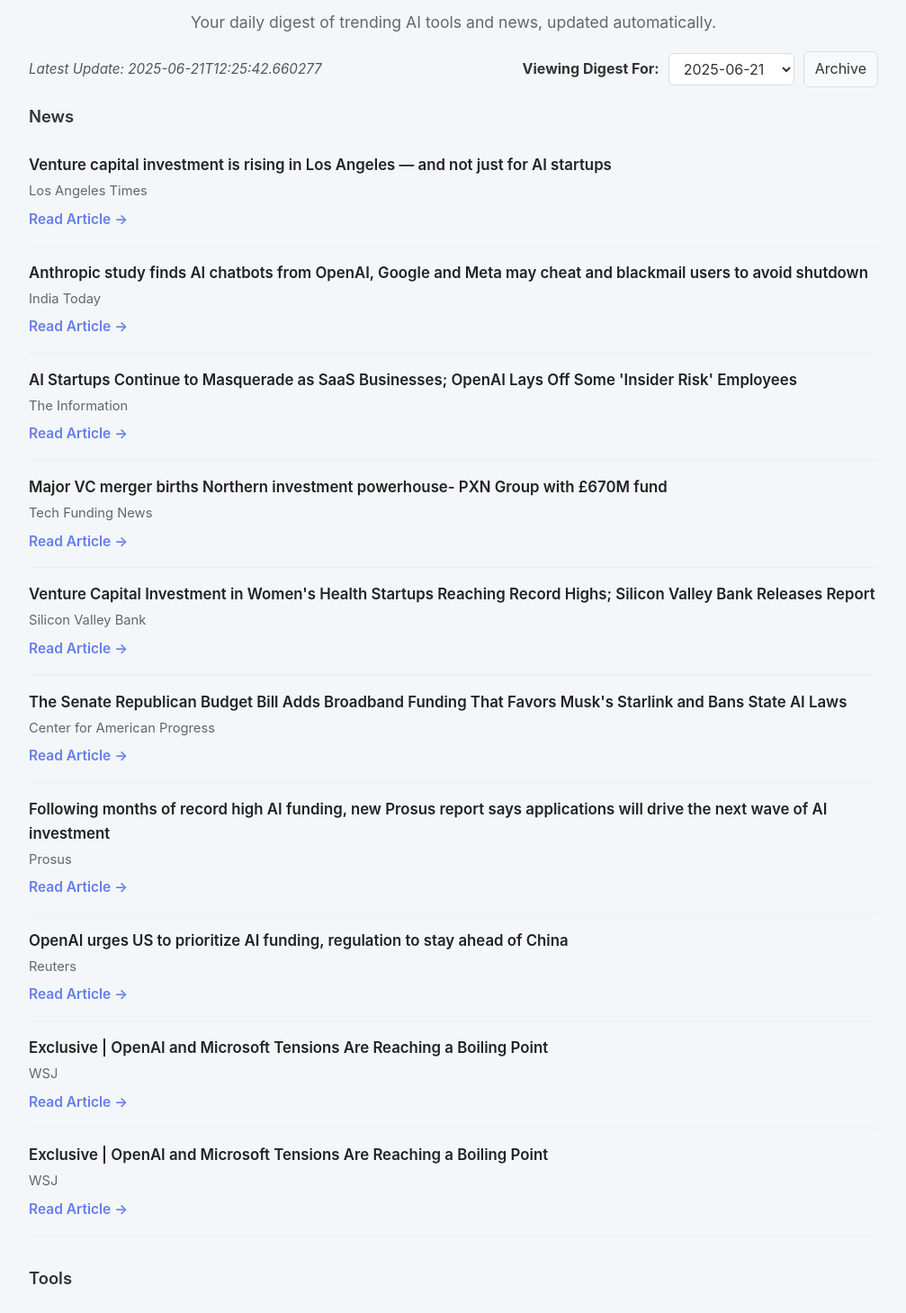
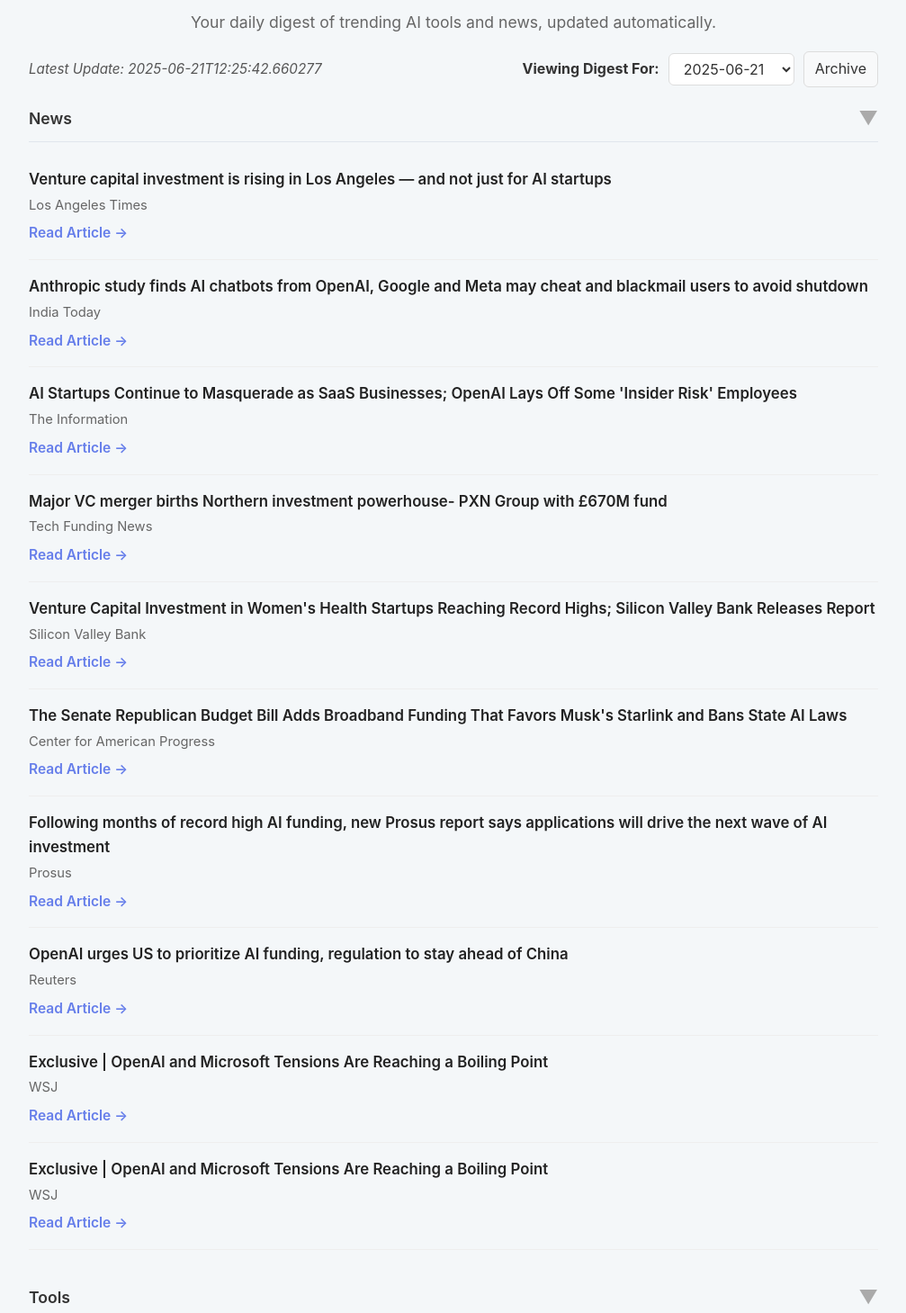
Before and after one commit to viraj89/ai-resources-and-tools, a Next.js app in the folder website/: page / in a window 1280 px wide. Shown: the part 111-1570 px from the top of the page at 90% size, without its empty margins (136-1143 px from the left). Built offline with nearby package versions, Linux system fonts and the light colour scheme.

Commit message:
Revert "refactor: Remove collapsible sections, always show News and Tools expanded"
This reverts commit 987975028de512712a0716d06be08b8eadd7c3ac.

```diff
--- a/website/src/app/page.tsx
+++ b/website/src/app/page.tsx
@@ -51,6 +51,24 @@
   type: string; // 'news' or 'tools'
   title: string;
   data: (NewsItem | ToolItem)[];
+};
+
+// Reusable Collapsible Section Component
+const CollapsibleSection = ({ title, children, defaultCollapsed = false }: { title: string; children: React.ReactNode; defaultCollapsed?: boolean }) => {
+  const [isCollapsed, setIsCollapsed] = useState(defaultCollapsed);
+  const toggle = () => setIsCollapsed(!isCollapsed);
+
+  return (
+    <section style={{ marginBottom: 24 }}>
+      <div style={{ display: 'flex', alignItems: 'center', justifyContent: 'space-between', cursor: 'pointer', fontWeight: 600, fontSize: '1.1rem', color: '#333', padding: '0 0 8px 0', borderBottom: '1px solid #e0e6ed' }} onClick={toggle}>
+        <span>{title}</span>
+        <span style={{ fontSize: '1.2em', color: '#aaa', transition: 'transform 0.3s' }}>{isCollapsed ? '▶' : '▼'}</span>
+      </div>
+      <div style={{ padding: isCollapsed ? 0 : '12px 0', display: isCollapsed ? 'none' : 'block' }}>
+        {children}
+      </div>
+    </section>
+  );
 };
 
 // Helper to get unique dates in descending order
@@ -119,7 +137,7 @@
       )}
       <div style={{ display: 'flex', gap: 20, flexDirection: 'row', alignItems: 'flex-start' }}>
         <div style={{ flex: 1 }}>
-          <h2 style={{ fontSize: '1.15rem', fontWeight: 600, color: '#333', marginBottom: 10, marginTop: 0 }}>News</h2>
+          <CollapsibleSection title="News" defaultCollapsed={false}>
             {news.length === 0 || !news[0].data.length ? <div style={{ color: '#888' }}>No news for this date.</div> : (news[0].data as NewsItem[]).map((item, index) => (
               <div key={index} style={{ borderBottom: '1px solid #eee', padding: '16px 0' }}>
                 <div style={{ fontWeight: 600, fontSize: '1.05rem', color: '#222', marginBottom: 4 }}>{item.title}</div>
@@ -131,7 +149,8 @@
                 <a href={item.url} target="_blank" rel="noopener noreferrer" style={{ color: '#667eea', textDecoration: 'none', fontWeight: 600, fontSize: '0.97rem' }}>Read Article →</a>
               </div>
             ))}
-          <h2 style={{ fontSize: '1.15rem', fontWeight: 600, color: '#333', marginBottom: 10, marginTop: 32 }}>Tools</h2>
+          </CollapsibleSection>
+          <CollapsibleSection title="Tools" defaultCollapsed={false}>
             {tools.length === 0 || !tools[0].data.length ? <div style={{ color: '#888' }}>No tools for this date.</div> : (tools[0].data as ToolItem[]).map((item, index) => (
               <div key={index} style={{ borderBottom: '1px solid #eee', padding: '16px 0' }}>
                 <div style={{ fontWeight: 600, fontSize: '1.05rem', color: '#222', marginBottom: 4 }}>{item.title || item.name}</div>
@@ -145,6 +164,7 @@
                 <a href={item.url} target="_blank" rel="noopener noreferrer" style={{ color: '#667eea', textDecoration: 'none', fontWeight: 600, fontSize: '0.97rem' }}>View More →</a>
               </div>
             ))}
+          </CollapsibleSection>
         </div>
       </div>
     </div>
```
Lines whose indentation alone changed are shown as unchanged.
